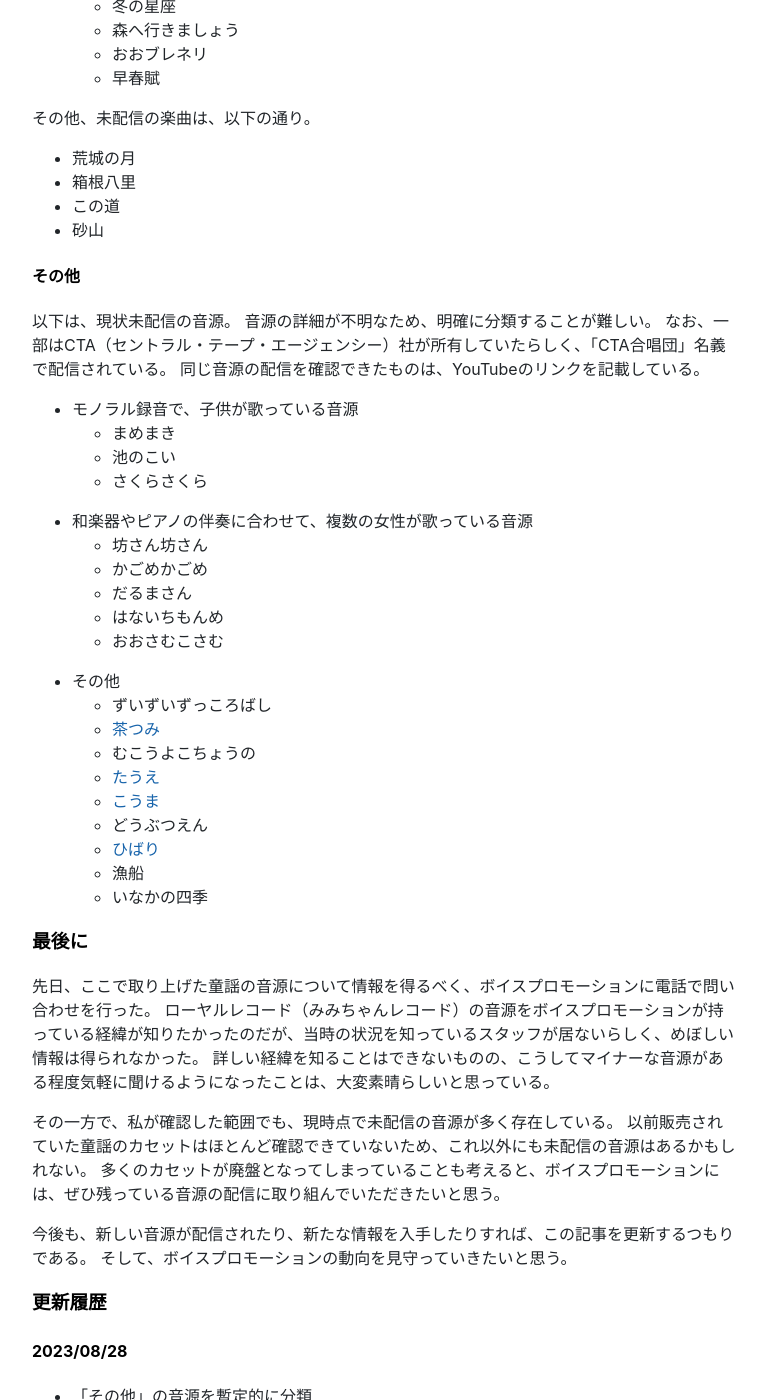
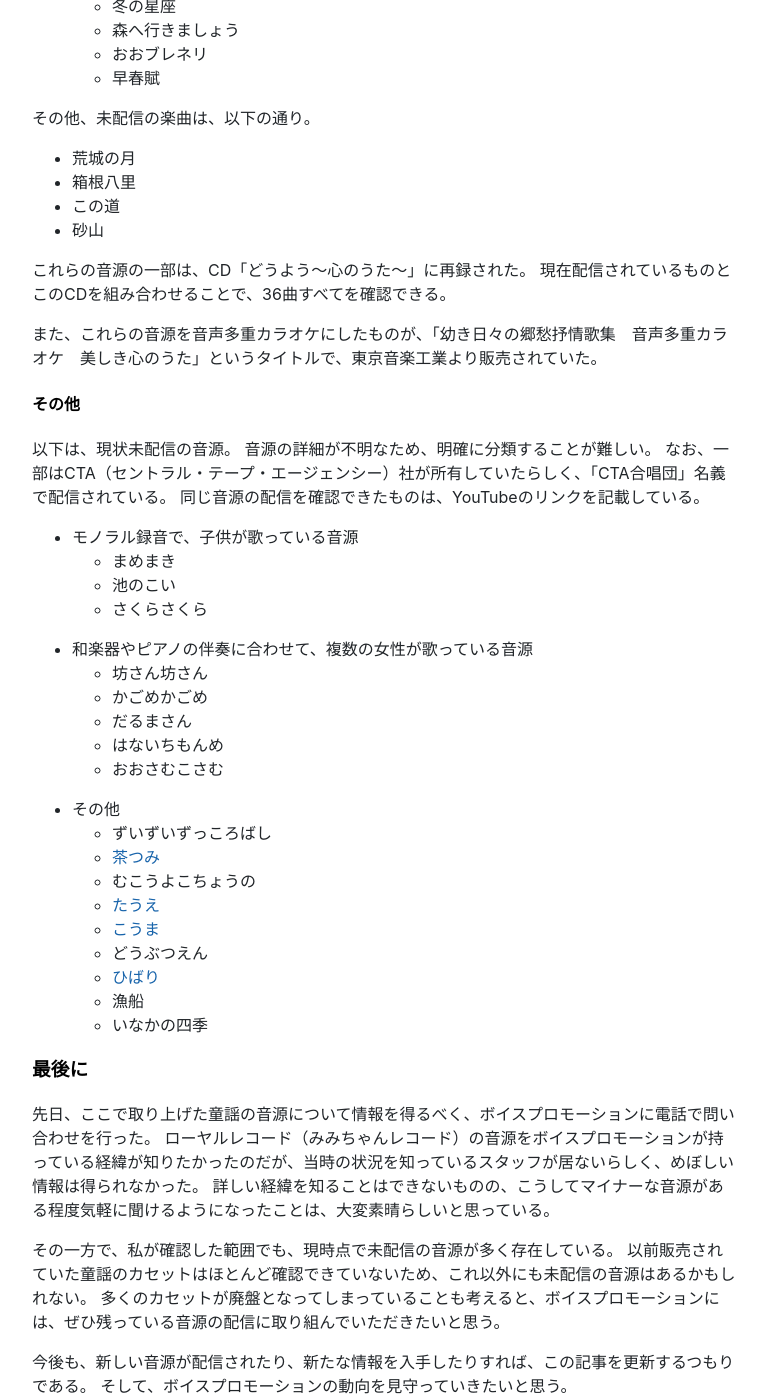
Before and after one commit to kitabatake1013/kitabatake1013.github.io, a Jekyll site: the page built from _posts/2023-08-16-voice-pro-douyou.md, in a window 1280 px wide and 1400 px high, scrolled down 6710 px. Shown: the whole window, without its empty margins (256-1021 px from the left). Built offline with Jekyll 4.4.1, drawn with Linux system fonts in a browser that asks for light colours; nearby versions of some CDN libraries.

Commit message:
update douyou

```diff
--- a/_posts/2023-08-16-voice-pro-douyou.md
+++ b/_posts/2023-08-16-voice-pro-douyou.md
@@ -281,6 +281,11 @@ Amazon Music、Spotify、Apple Music、moraなどで聞くことができる。
 * この道
 * 砂山
 
+これらの音源の一部は、CD「どうよう～心のうた～」に再録された。
+現在配信されているものとこのCDを組み合わせることで、36曲すべてを確認できる。
+
+また、これらの音源を音声多重カラオケにしたものが、「幼き日々の郷愁抒情歌集　音声多重カラオケ　美しき心のうた」というタイトルで、東京音楽工業より販売されていた。
+
 #### その他
 
 以下は、現状未配信の音源。
@@ -327,6 +332,7 @@ Amazon Music、Spotify、Apple Music、moraなどで聞くことができる。
 #### 2023/08/28
 
 * 「その他」の音源を暫定的に分類
+* 抒情歌に関する情報を追加
 
 #### 2023/08/26
 
```
